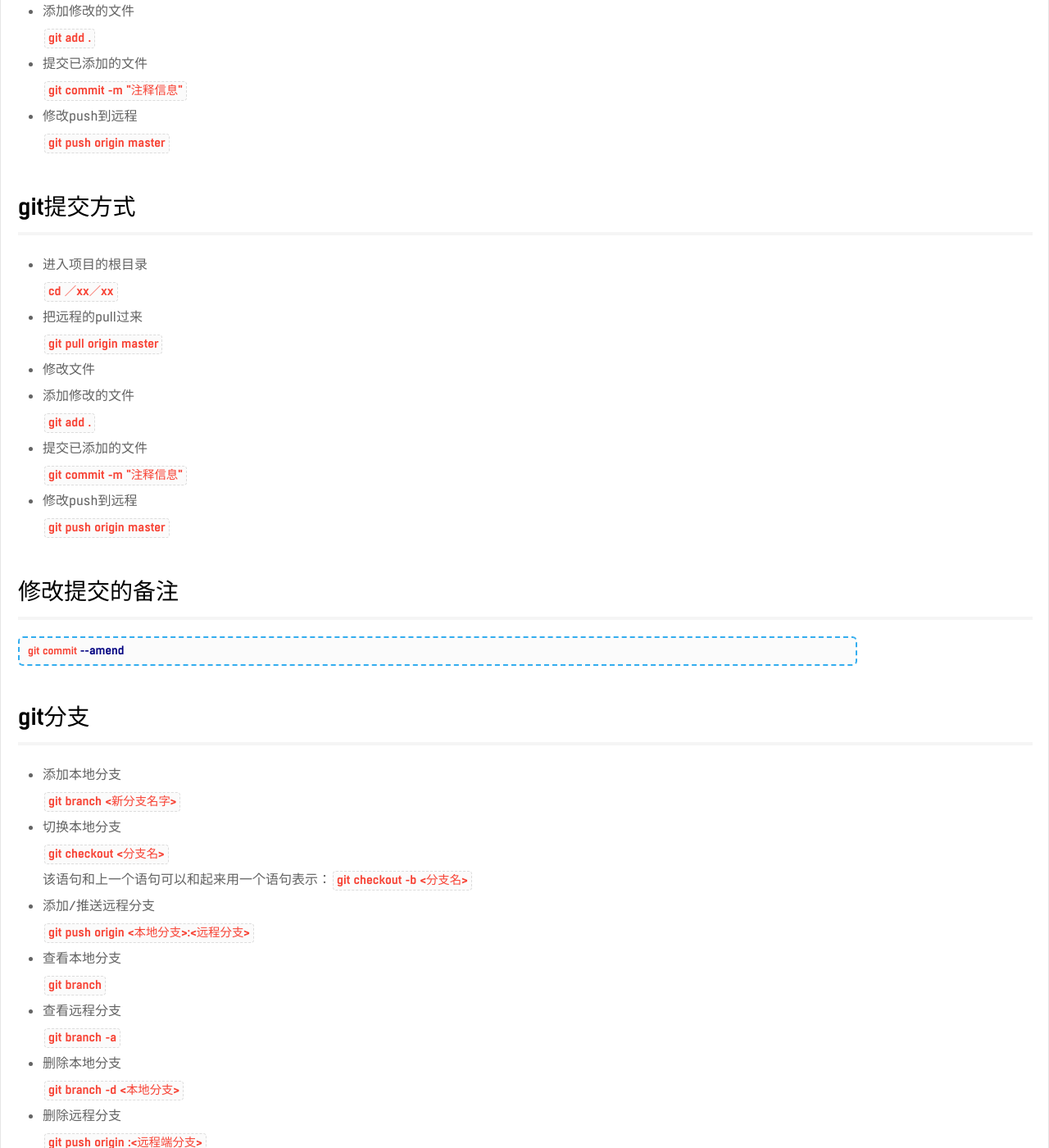
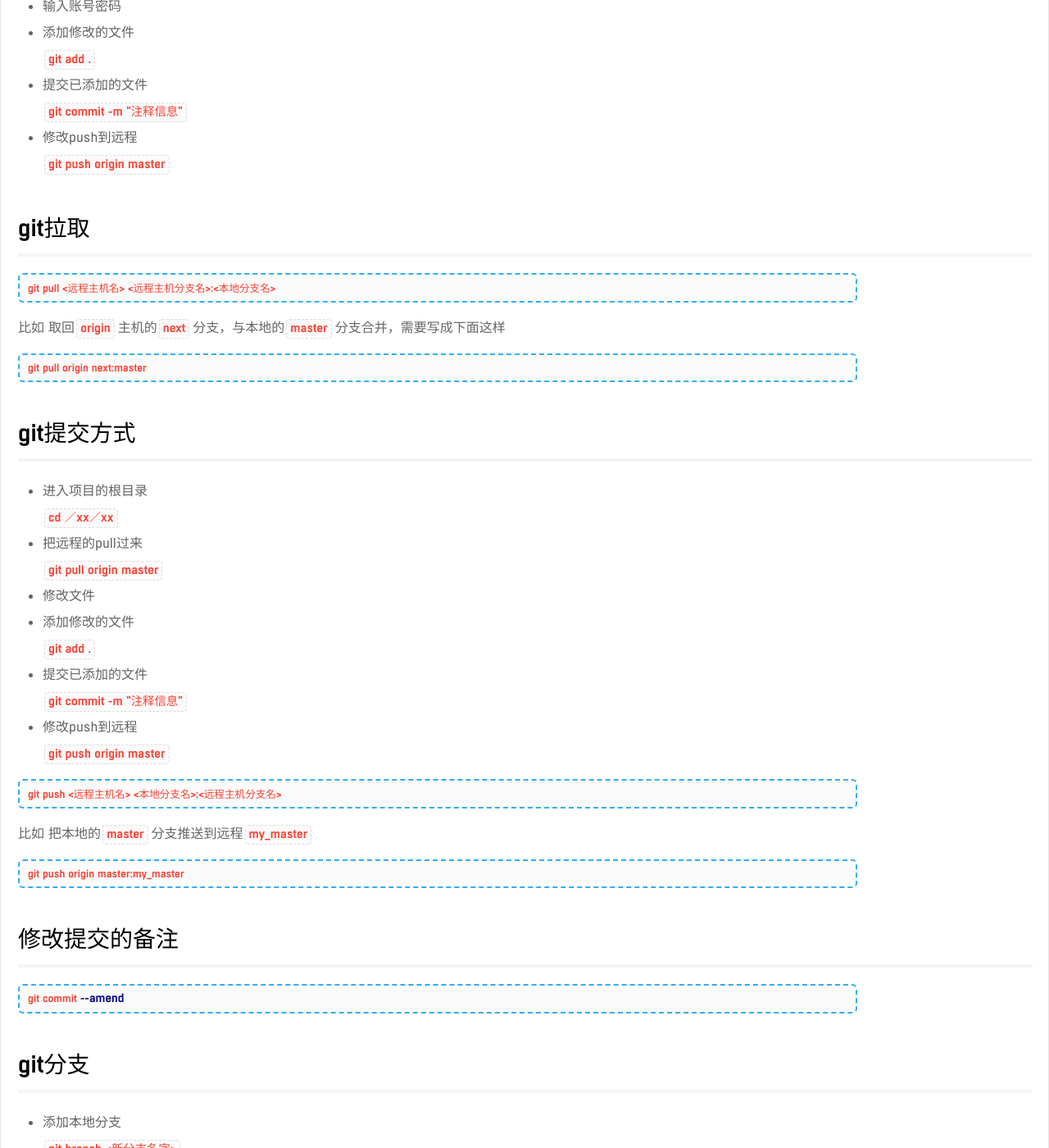
Before and after one commit to psvmc/myblog_jekyll, a Jekyll site: the page built from _posts/2018-09-05-git-pull-push.md, in a window 1280 px wide and 1400 px high, scrolled down 1646 px. Shown: the whole window at 82% size. Built offline with Jekyll 4.4.1, drawn with Linux system fonts in a browser that asks for light colours; comment, search, counter and statistics services are not loaded; some of the changed text lies outside the part shown.

Commit message:
文章更新

````diff
--- a/_posts/2014-10-24-git-pull-push.md
+++ b/_posts/2018-09-05-git-pull-push.md
@@ -24,18 +24,30 @@ category: git
 ## 第一次提交
 
 + 进入项目的根目录
-`cd  ／xx／xx`
+  `cd  ／xx／xx`
 + git初始化
-`git init`
+  `git init`
 + 添加远程库
-`git remote add origin https://github.com/psvmc/RESideMenu_Swift.git`
+  `git remote add origin https://github.com/psvmc/RESideMenu_Swift.git`
 + 输入账号密码
 + 添加修改的文件
-`git add .`
+  `git add .`
 + 提交已添加的文件
-`git commit -m "注释信息"`
+  `git commit -m "注释信息"`
 + 修改push到远程
-`git push origin master`
+  `git push origin master`
+
+## git拉取
+
+```bash
+git pull <远程主机名> <远程主机分支名>:<本地分支名>
+```
+
+比如 取回`origin`主机的`next`分支，与本地的`master`分支合并，需要写成下面这样
+
+```shell
+git pull origin next:master
+```
 
 ## git提交方式
 
@@ -50,6 +62,20 @@ category: git
   `git commit -m "注释信息"`
 + 修改push到远程
   `git push origin master`
+
+
+
+```bash
+git push <远程主机名> <本地分支名>:<远程主机分支名>
+```
+
+比如 把本地的`master`分支推送到远程`my_master`
+
+```bash
+git push origin master:my_master
+```
+
+
 
 ## 修改提交的备注
 
````
